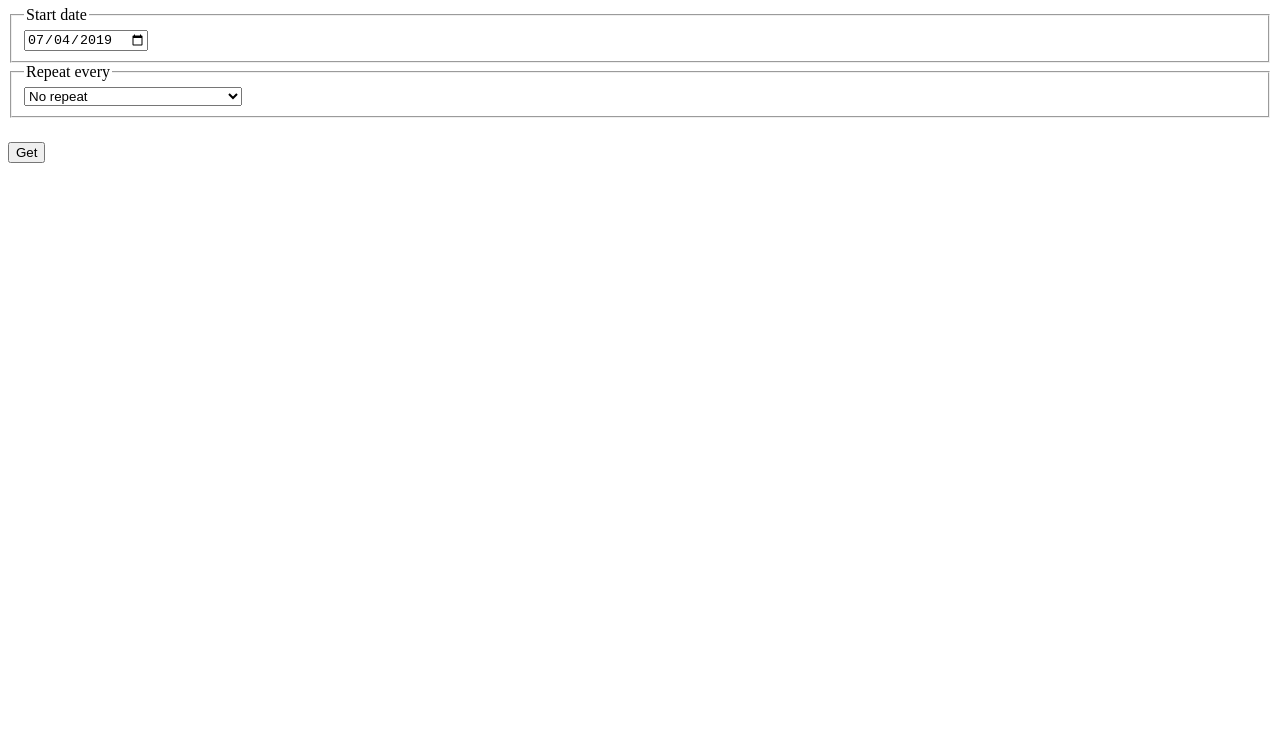
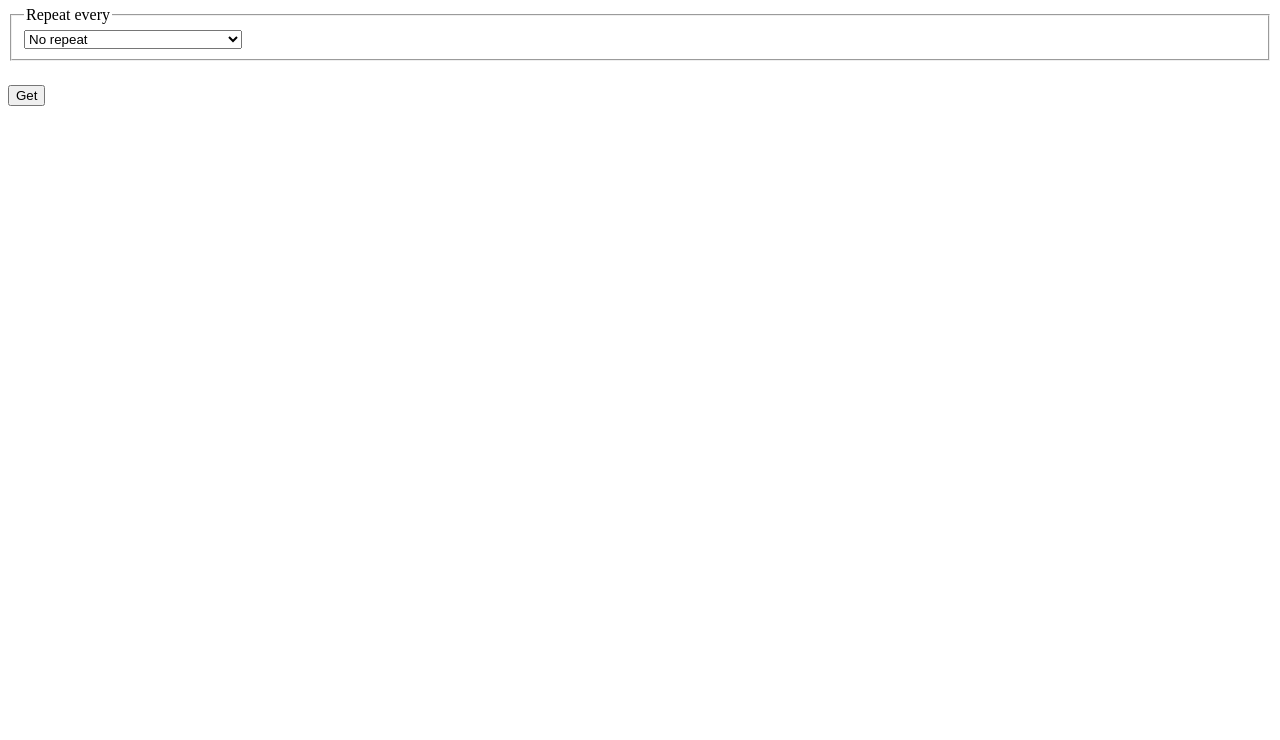
Before and after one commit to jadu/pulsar-event-calendar, a website with bundled scripts: page demo/demo.html in a window 1280 px wide. Shown: the part 60-800 px from the top of the page. Built offline with nearby package versions, Linux system fonts and the light colour scheme.

Commit message:
Remove start date field from demo.html as it’s non functional

```diff
--- a/demo/demo.html
+++ b/demo/demo.html
@@ -9,12 +9,6 @@
 </head>
 <body>
     <h1>Pulsar Event Calendar Demo</h1>
-
-    <fieldset>
-        <legend>Start date</legend>
-
-        <input class="js-ercal-start" type="date" value="2019-07-04" />
-    </fieldset>
 
     <fieldset>
         <legend>Repeat every</legend>
```
